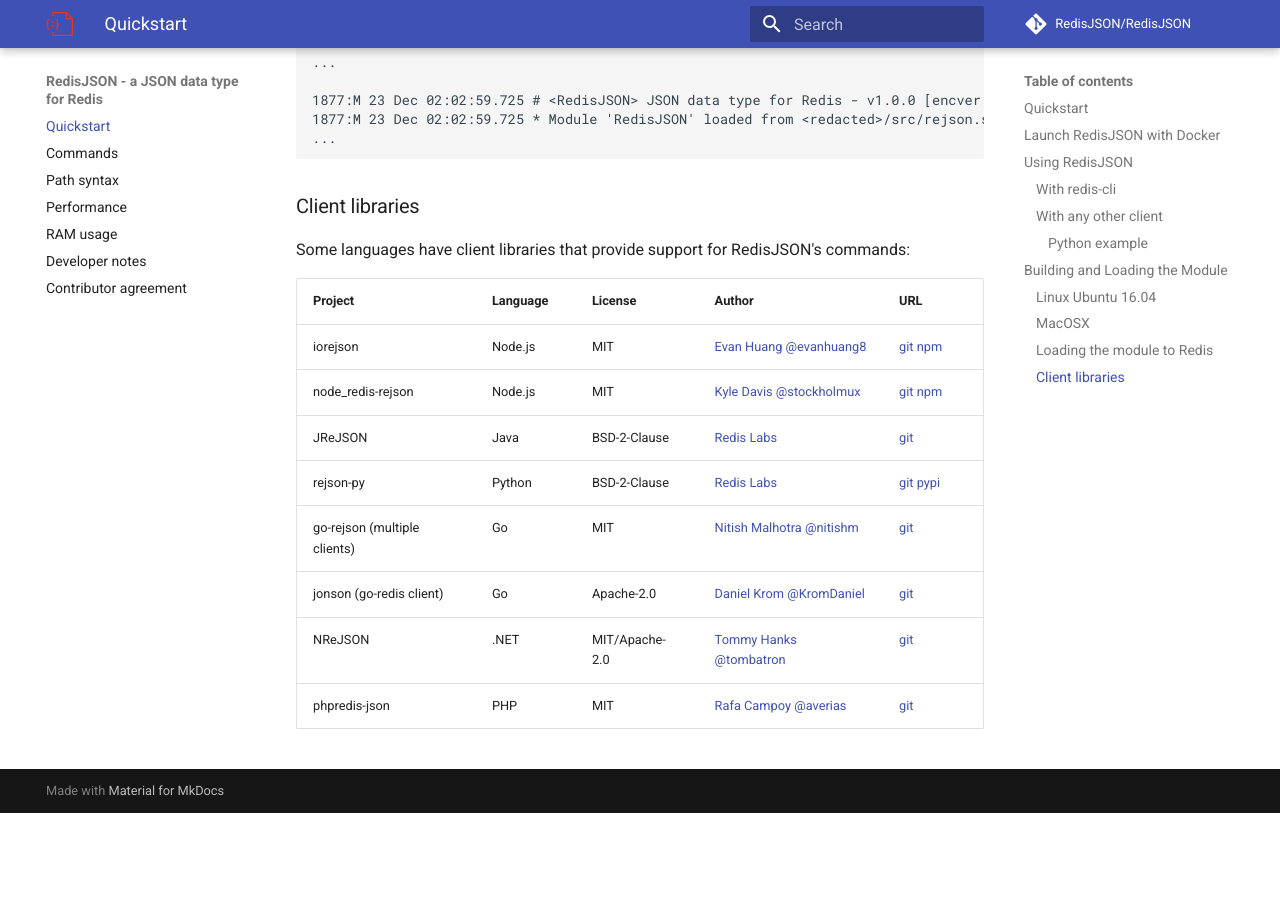
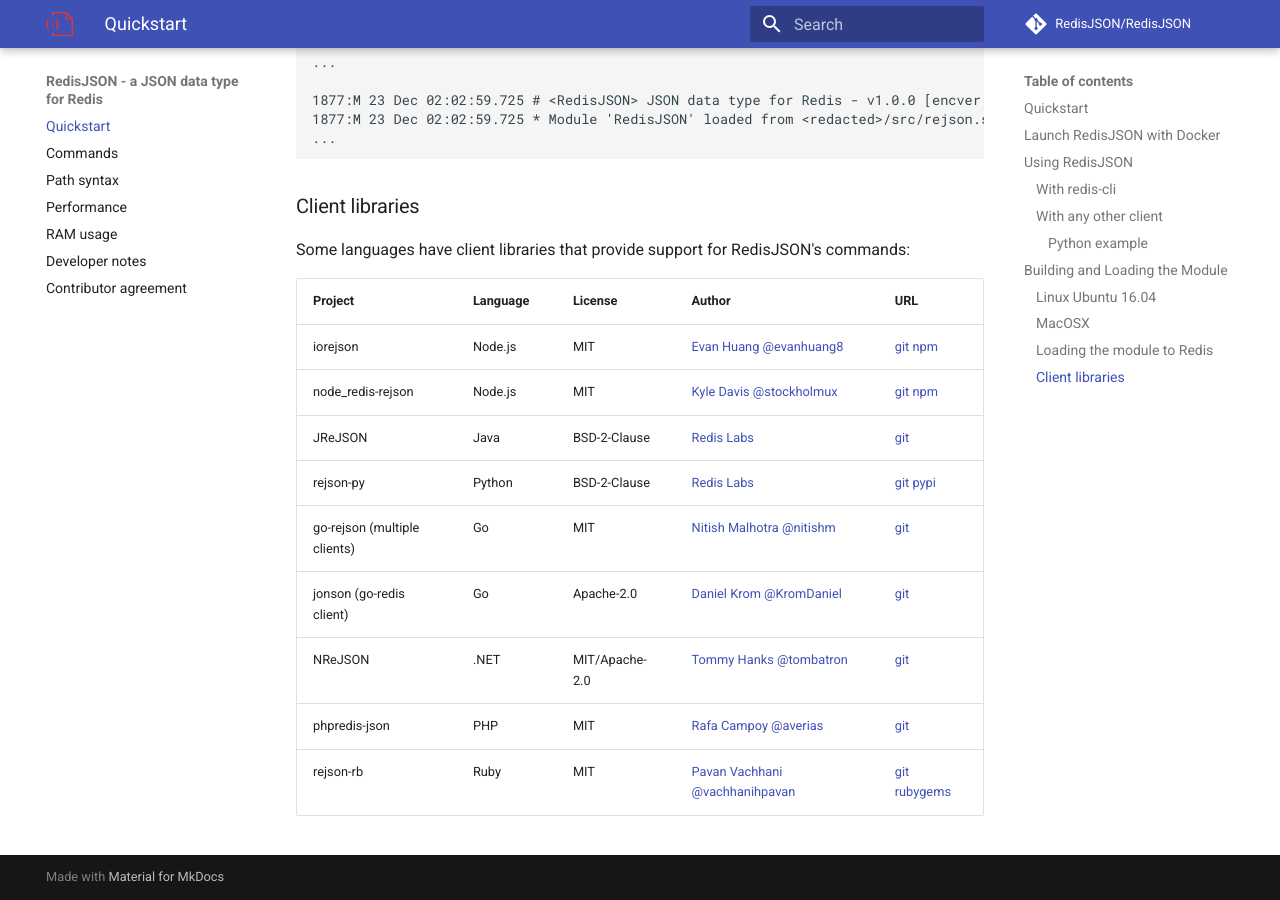
Before and after one commit to RedisJSON/RedisJSON, an MkDocs documentation site: the page built from docs/index.md, in a window 1280 px wide and 900 px high, scrolled down 5088 px. Built offline with MkDocs 1.6.1 and Material for MkDocs 9.7.7, drawn with Linux system fonts in a browser that asks for light colours; comment, search, counter and statistics services are not loaded; old or Windows-style settings are respelled for this version of MkDocs; before the commit the page ends 5901 px from its top, so only the background shows below that.

Commit message:
Added Ruby client for Rejson

```diff
--- a/docs/index.md
+++ b/docs/index.md
@@ -216,3 +216,4 @@
 | jonson  (go-redis client)| Go | Apache-2.0 | [Daniel Krom @KromDaniel](https://github.com/KromDaniel) | [git](https://github.com/KromDaniel/rejonson) |
 | NReJSON | .NET | MIT/Apache-2.0 | [Tommy Hanks @tombatron](https://github.com/tombatron) | [git](https://github.com/tombatron/NReJSON) |
 | phpredis-json | PHP | MIT | [Rafa Campoy @averias](https://github.com/averias/) | [git](https://github.com/averias/phpredis-json) |
+| rejson-rb | Ruby | MIT | [Pavan Vachhani @vachhanihpavan](https://github.com/vachhanihpavan/) | [git](https://github.com/vachhanihpavan/rejson-rb) [rubygems](https://rubygems.org/gems/rejson-rb)|
```
